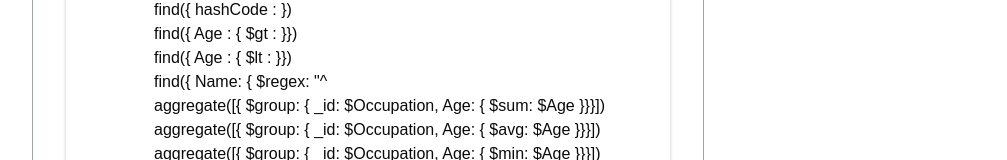
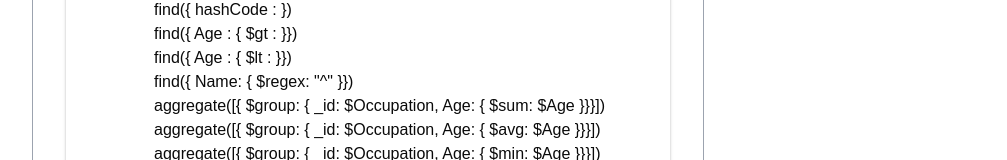
Before and after one commit to VihanGamage/Ethereum-Querybench-FYP, a Next.js app: page /doc in a window 1280 px wide. Shown: the part 472-632 px from the top of the page, without its empty margins (272-1279 px from the left). Built offline with nearby package versions, Linux system fonts and the light colour scheme.

Commit message:
doc regex added

```diff
--- a/src/app/api/query/route.js
+++ b/src/app/api/query/route.js
@@ -121,7 +121,7 @@ export async function GET(req) {
         returnData = data;
 
     }else if(query.includes(`find({ Name: { $regex: "^`)) { ///////
-        const regexValue = query.split("^")[1].trim().slice(0, -4);
+        const regexValue = query.split("^")[1].trim().slice(0, -5);
         console.log(regexValue);//////////
         const regexString = "^"+regexValue;
         const data = await
--- a/src/app/doc/page.jsx
+++ b/src/app/doc/page.jsx
@@ -27,7 +27,7 @@ export default function (){
                     <p>{`find({ hashCode : })`}</p>
                     <p>{`find({ Age : { $gt : }})`}</p>
                     <p>{`find({ Age : { $lt : }})`}</p>
-                    <p>{`find({ Name: { $regex: "^`}</p>
+                    <p>{`find({ Name: { $regex: "^" }})`}</p>
                     <p>{`aggregate([{ $group: { _id: $Occupation, Age: { $sum: $Age }}}])`}</p>
                     <p>{`aggregate([{ $group: { _id: $Occupation, Age: { $avg: $Age }}}])`}</p>
                     <p>{`aggregate([{ $group: { _id: $Occupation, Age: { $min: $Age }}}])`}</p>
```
